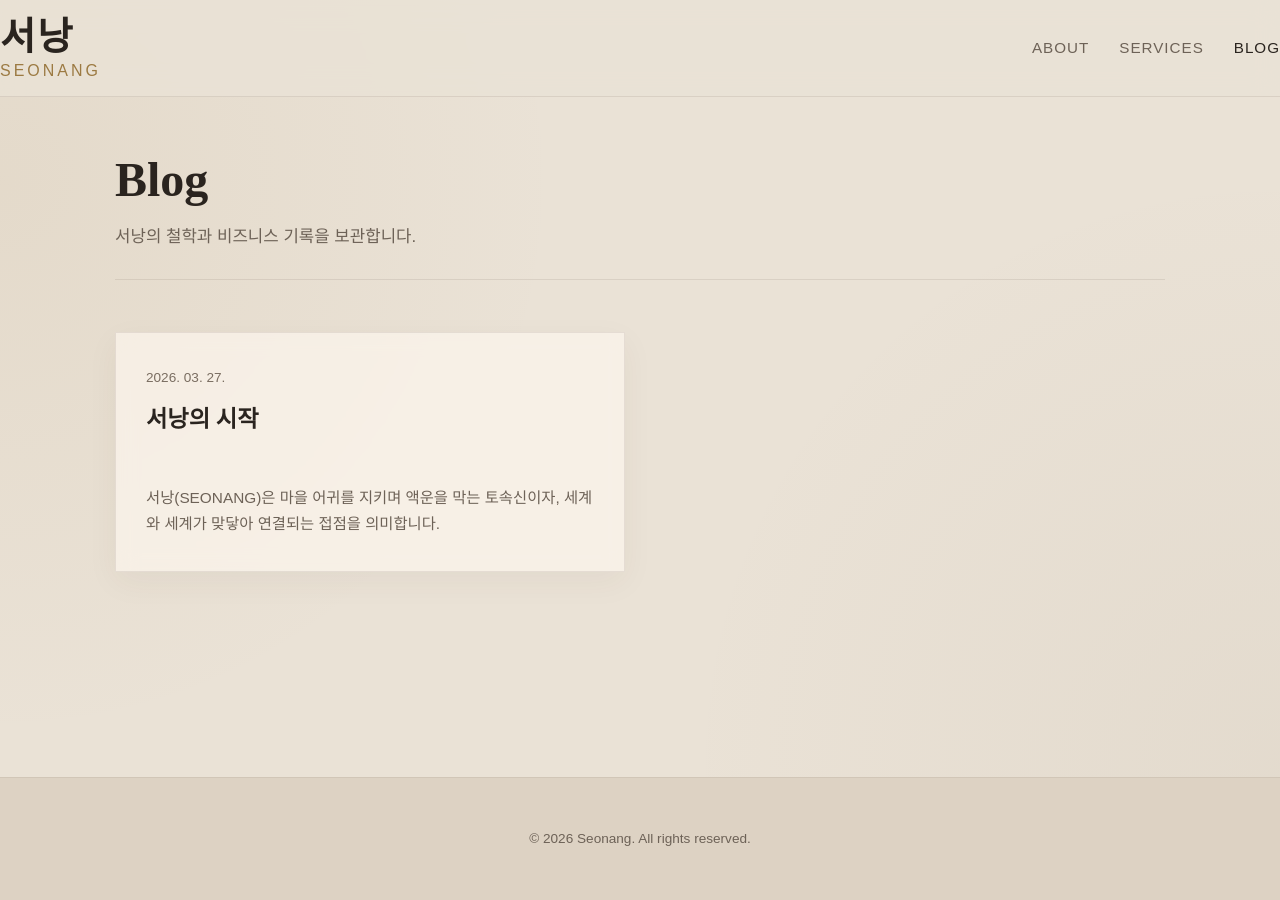
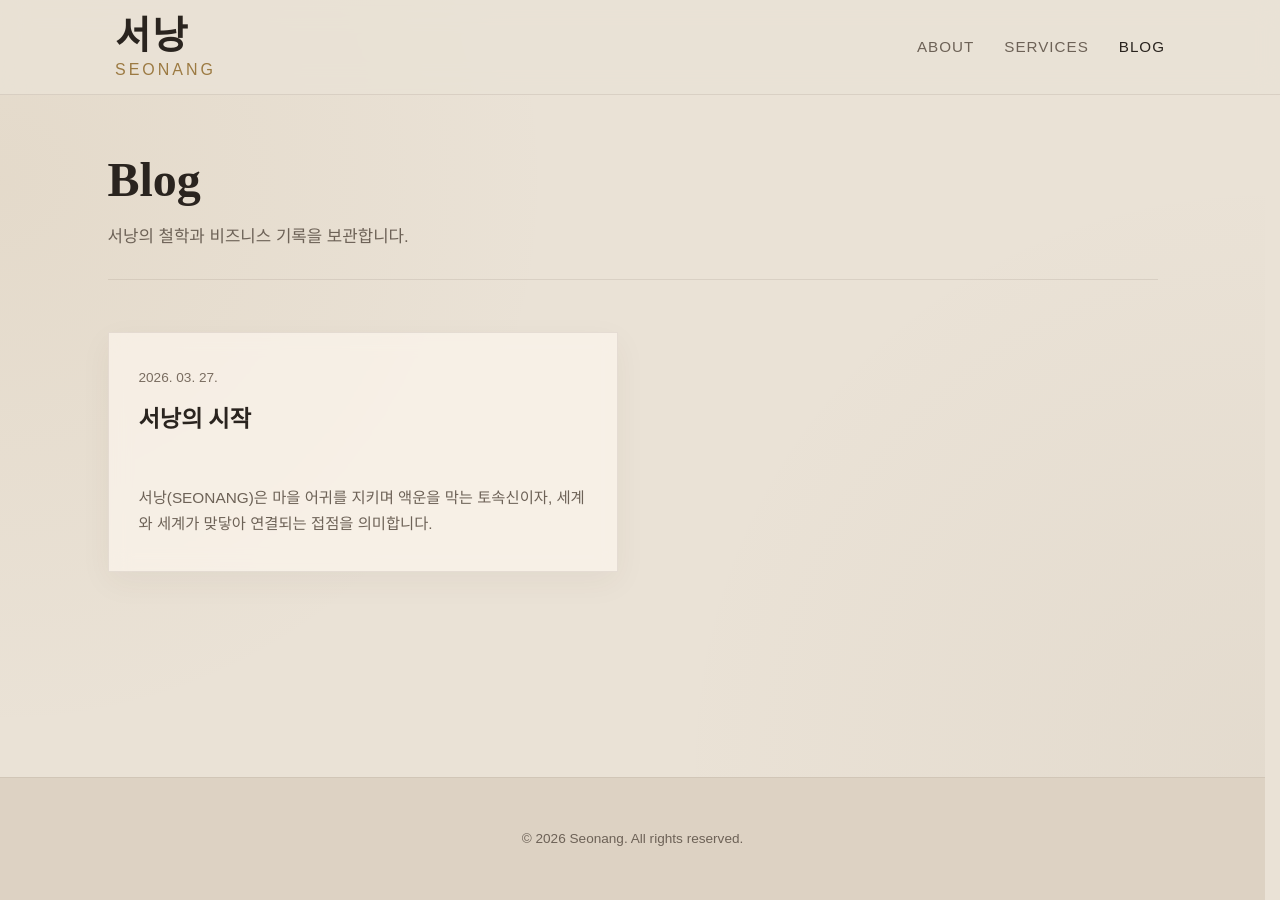
Before and after one commit to seonang/seonang.github.io, a Jekyll site: the page built from blog.html, in a window 1280 px wide. Built offline with Jekyll 4.4.1, drawn with Linux system fonts in a browser that asks for light colours; some web fonts are replaced.

Commit message:
Update site.css

```diff
--- a/assets/css/site.css
+++ b/assets/css/site.css
@@ -4,31 +4,24 @@
 :root {
     --bg: #EAE2D6;
     --bg-strong: #DDD2C3;
-    --surface: rgba(255, 248, 240, 0.62);
-    --surface-strong: rgba(255, 250, 244, 0.82);
-
     --text: #2F2923;
     --text-strong: #2A241F;
     --text-muted: #6D6257;
     --accent: #9C7A42;
-
     --border: rgba(70, 55, 38, 0.10);
     --border-soft: rgba(70, 55, 38, 0.08);
-
     --header-height: 96px;
     --header-padding-y: 15px;
-    --footer-padding-y: 50px;
-
-    /* 핵심: 모든 페이지가 공유하는 단 하나의 기준점 */
-    --shell-max-width: 1180px;
-    --shell-pad: clamp(24px, 4vw, 56px);
-
+    --page-gutter: 5%;
     --content-width: 1050px;
     --post-width: 860px;
+    --footer-padding-y: 50px;
 }
 
 html {
     scroll-behavior: smooth;
+    overflow-y: scroll;
+    scrollbar-gutter: stable;
 }
 
 html, body {
@@ -52,34 +45,15 @@ body {
     flex-direction: column;
 }
 
+body.post-template {
+    line-height: 1.8;
+}
+
 h1, h2, h3, h4, .serif {
     font-family: 'Noto Serif KR', serif;
     font-weight: 600;
 }
 
-*,
-*::before,
-*::after {
-    box-sizing: border-box;
-}
-
-img,
-video {
-    max-width: 100%;
-}
-
-.site-main {
-    flex: 1;
-    display: block;
-}
-
-/* 모든 페이지에서 헤더/푸터/본문의 기준점 */
-.site-shell {
-    width: min(var(--shell-max-width), calc(100% - (var(--shell-pad) * 2)));
-    margin: 0 auto;
-}
-
-/* Header */
 .site-header {
     position: fixed;
     top: 0;
@@ -90,13 +64,17 @@ video {
     backdrop-filter: blur(14px);
     border-bottom: 1px solid var(--border);
     z-index: 1000;
+    box-sizing: border-box;
 }
 
 .site-header-inner {
+    max-width: calc(var(--content-width) + (var(--page-gutter) * 2));
+    margin: 0 auto;
+    padding: 0 var(--page-gutter);
+    box-sizing: border-box;
     display: flex;
     justify-content: space-between;
     align-items: center;
-    min-height: calc(var(--header-height) - (var(--header-padding-y) * 2));
 }
 
 .nav-logo {
@@ -136,7 +114,7 @@ video {
     font-size: 0.95rem;
     text-transform: uppercase;
     letter-spacing: 1px;
-    transition: color 0.3s ease;
+    transition: color 0.3s;
     white-space: nowrap;
 }
 
@@ -145,43 +123,45 @@ video {
     color: var(--text-strong);
 }
 
-/* Footer */
-.site-footer {
-    margin-top: auto;
-    background-color: var(--bg-strong);
-    border-top: 1px solid var(--border-soft);
-    padding: var(--footer-padding-y) 0;
-    text-align: center;
-    color: var(--text-muted);
-    font-size: 0.85rem;
-    font-weight: 300;
+.site-main {
+    flex: 1;
+    display: block;
 }
 
-.site-footer p {
-    margin: 0;
-}
-
-/* Shared section spacing */
-.section {
-    padding: 50px 0;
+section {
+    padding: 50px var(--page-gutter);
+    box-sizing: border-box;
 }
 
 .section-inner,
-.hero-inner,
-.page-inner {
+.hero-inner {
     max-width: var(--content-width);
+    margin: 0 auto;
     width: 100%;
-    margin: 0 auto;
+}
+
+.section-title {
+    font-size: 2.2rem;
+    margin-bottom: 15px;
+    color: var(--text-strong);
+}
+
+.section-desc {
+    color: var(--text-muted);
+    font-size: 1.05rem;
+    margin-bottom: 56px;
+    font-weight: 300;
 }
 
 /* Home */
 #about {
     position: relative;
-    min-height: 100vh;
-    padding-top: calc(var(--header-height) + 40px);
+    min-height: 76vh;
     display: flex;
     align-items: center;
     overflow: hidden;
+    isolation: isolate;
+    padding-top: calc(var(--header-height) + 40px);
 }
 
 .bg-video {
@@ -190,107 +170,98 @@ video {
     width: 100%;
     height: 100%;
     object-fit: cover;
+    z-index: 0;
+    filter: brightness(1.1);
 }
 
 .video-overlay {
     position: absolute;
     inset: 0;
-    background: rgba(234, 226, 214, 0.56);
-    backdrop-filter: blur(1px);
+    background: linear-gradient(rgba(10, 10, 10, 0.32), rgba(10, 10, 10, 0.58));
+    z-index: 1;
 }
 
 .hero-inner {
     position: relative;
-    z-index: 1;
+    z-index: 2;
+    display: flex;
+    flex-direction: column;
+    align-items: flex-start;
 }
 
 .hero-headline {
-    font-size: clamp(2.2rem, 5vw, 4.2rem);
-    line-height: 1.24;
-    margin: 0 0 34px 0;
-    color: var(--text-strong);
-    max-width: 780px;
+    font-size: 3.2rem;
+    color: #ffffff;
+    margin: 0 0 28px 0;
     word-break: keep-all;
+    line-height: 1.3;
+    text-align: left;
 }
 
 .definition-box {
-    display: inline-flex;
-    align-items: baseline;
-    flex-wrap: wrap;
-    gap: 8px 10px;
-    padding: 20px 24px;
-    background: rgba(255, 248, 240, 0.50);
-    border: 1px solid var(--border);
-    backdrop-filter: blur(8px);
-    margin-bottom: 28px;
+    border-top: 1px solid rgba(255,255,255,0.34);
+    border-bottom: 1px solid rgba(255,255,255,0.34);
+    padding: 20px 0;
+    max-width: 600px;
+    width: 100%;
+    text-align: left;
+    margin-bottom: 15px;
+    background: transparent;
 }
 
 .definition-box h1 {
+    font-size: 2.5rem;
     margin: 0;
-    font-size: 1.7rem;
-    color: var(--text-strong);
+    display: inline;
+    color: #ffffff;
 }
 
 .definition-box .pos {
-    color: var(--text-muted);
-    font-size: 0.92rem;
+    margin-left: 10px;
+    color: rgba(255,255,255,0.74);
+    font-size: 1rem;
     font-weight: 300;
 }
 
 .definition-box ol {
-    margin: 10px 0 0 18px;
+    margin: 12px 0 0 20px;
     padding: 0;
-    width: 100%;
-    color: var(--text);
-    font-weight: 300;
+    color: rgba(255,255,255,0.84);
+    font-size: 1rem;
+    line-height: 1.8;
 }
 
 .hero-subtext {
-    font-size: 1.12rem;
-    color: #3D352E;
+    margin: 0;
+    color: rgba(255,255,255,0.88);
+    font-size: 1.08rem;
+    line-height: 1.9;
     max-width: 720px;
-    line-height: 1.9;
-    margin: 0;
+    text-align: left;
     word-break: keep-all;
 }
 
-.section-title {
-    font-size: 2.2rem;
-    margin: 0 0 15px 0;
-    color: var(--text-strong);
-}
-
-.section-desc {
-    color: var(--text-muted);
-    font-size: 1.05rem;
-    margin: 0 0 56px 0;
-    font-weight: 300;
-}
-
+/* Services */
 .grid-container {
     display: grid;
     grid-template-columns: repeat(3, minmax(0, 1fr));
     gap: 24px;
 }
 
-.service-card,
-.carousel-card,
-.post-card {
-    background: var(--surface);
+.service-card {
+    background: rgba(255, 248, 240, 0.62);
     backdrop-filter: blur(10px);
     border: 1px solid var(--border);
+    padding: 28px 24px;
     box-shadow: 0 10px 30px rgba(80, 62, 38, 0.05);
-}
-
-.service-card {
-    padding: 28px 24px;
+    box-sizing: border-box;
 }
 
 .service-card h3 {
     margin-top: 0;
     margin-bottom: 14px;
     color: var(--text-strong);
-    font-size: 1.3rem;
+    font-size: 1.28rem;
 }
 
 .service-card p {
@@ -300,6 +271,7 @@ video {
     line-height: 1.75;
 }
 
+/* Archive */
 .carousel-wrapper {
     position: relative;
 }
@@ -308,9 +280,12 @@ video {
     display: flex;
     gap: 20px;
     overflow-x: auto;
+    scroll-snap-type: x mandatory;
     scroll-behavior: smooth;
+    padding: 10px 0;
+    width: 100%;
+    -ms-overflow-style: none;
     scrollbar-width: none;
-    padding: 2px 0;
 }
 
 .carousel-track::-webkit-scrollbar {
@@ -318,47 +293,49 @@ video {
 }
 
 .carousel-card {
-    flex: 0 0 calc((100% - 40px) / 3);
-    min-height: 250px;
-    padding: 28px 24px;
+    flex: 0 0 calc(33.333% - 14px);
+    min-width: 300px;
+    background: rgba(255, 248, 240, 0.62);
+    backdrop-filter: blur(10px);
+    border: 1px solid var(--border);
+    padding: 35px 30px;
+    scroll-snap-align: start;
     cursor: pointer;
-    transition: all 0.4s ease;
+    transition: all 0.4s;
+    display: flex;
+    flex-direction: column;
+    justify-content: space-between;
+    box-shadow: 0 10px 30px rgba(80, 62, 38, 0.05);
+    box-sizing: border-box;
 }
 
-.carousel-card:hover,
-.post-card:hover {
+.carousel-card:hover {
+    border-color: rgba(156, 122, 66, 0.35);
     transform: translateY(-4px);
-    border-color: rgba(156, 122, 66, 0.35);
-    background: var(--surface-strong);
+    background: rgba(255, 250, 244, 0.82);
     box-shadow: 0 14px 32px rgba(80, 62, 38, 0.10);
 }
 
-.card-date,
-.post-date {
+.card-date {
     color: #7A6D61;
     font-size: 0.85rem;
-    margin-bottom: 14px;
+    margin-bottom: 15px;
     font-weight: 300;
 }
 
 .card-title {
-    margin: 0 0 16px 0;
-    font-size: 1.32rem;
+    font-size: 1.3rem;
+    margin: 0 0 15px 0;
+    color: var(--text-strong);
     line-height: 1.4;
-    color: var(--text-strong);
-    word-break: keep-all;
 }
 
-.card-excerpt,
-.post-excerpt {
+.card-excerpt {
     color: var(--text-muted);
     font-size: 0.95rem;
     line-height: 1.6;
     margin: 0;
     font-weight: 300;
-}
-
-.card-excerpt {
     display: -webkit-box;
     -webkit-line-clamp: 3;
     -webkit-box-orient: vertical;
@@ -377,12 +354,12 @@ video {
     justify-content: center;
     align-items: center;
     position: absolute;
+    z-index: 10;
+    transition: all 0.3s;
+    font-size: 1.2rem;
+    backdrop-filter: blur(6px);
     top: 50%;
     transform: translateY(-50%);
-    z-index: 10;
-    transition: all 0.3s ease;
-    font-size: 1.2rem;
-    backdrop-filter: blur(6px);
 }
 
 .carousel-btn:hover {
@@ -400,8 +377,14 @@ video {
 
 /* Blog */
 .blog-page {
-    padding-top: calc(var(--header-height) + 54px);
-    padding-bottom: 100px;
+    padding: calc(var(--header-height) + 54px) var(--page-gutter) 100px;
+    box-sizing: border-box;
+}
+
+.page-inner {
+    max-width: var(--content-width);
+    margin: 0 auto;
+    width: 100%;
 }
 
 .page-header {
@@ -436,8 +419,28 @@ video {
     justify-content: space-between;
     min-height: 240px;
     padding: 34px 30px;
+    background: rgba(255, 248, 240, 0.62);
+    backdrop-filter: blur(10px);
+    border: 1px solid var(--border);
     text-decoration: none;
     color: inherit;
+    box-shadow: 0 10px 30px rgba(80, 62, 38, 0.05);
+    transition: all 0.4s ease;
+    box-sizing: border-box;
+}
+
+.post-card:hover {
+    transform: translateY(-4px);
+    border-color: rgba(156, 122, 66, 0.35);
+    background: rgba(255, 250, 244, 0.82);
+    box-shadow: 0 14px 32px rgba(80, 62, 38, 0.10);
+}
+
+.post-date {
+    color: #7A6D61;
+    font-size: 0.85rem;
+    margin-bottom: 14px;
+    font-weight: 300;
 }
 
 .post-card-title {
@@ -449,34 +452,44 @@ video {
 }
 
 .post-excerpt {
+    margin: 0;
+    color: var(--text-muted);
     font-size: 0.96rem;
     line-height: 1.7;
+    font-weight: 300;
 }
 
 .empty-state {
     padding: 44px 38px;
-    background: var(--surface);
+    background: rgba(255, 248, 240, 0.62);
     border: 1px solid var(--border);
     color: var(--text-muted);
     font-weight: 300;
+    box-sizing: border-box;
 }
 
 /* Post */
 .post-page {
-    padding-top: calc(var(--header-height) + 54px);
-    padding-bottom: 90px;
+    padding: calc(var(--header-height) + 54px) var(--page-gutter) 90px;
+    box-sizing: border-box;
 }
 
 .post-wrap {
     max-width: var(--post-width);
+    margin: 0 auto;
     width: 100%;
-    margin: 0 auto;
 }
 
 .post-header {
     margin-bottom: 48px;
     padding-bottom: 28px;
     border-bottom: 1px solid var(--border);
+}
+
+body.post-template .post-date {
+    font-size: 0.95rem;
+    font-weight: 300;
+    margin-bottom: 12px;
 }
 
 .post-title {
@@ -570,25 +583,49 @@ video {
     color: var(--text-strong);
 }
 
-/* Responsive */
+/* Footer */
+.site-footer {
+    margin-top: auto;
+    background-color: var(--bg-strong);
+    border-top: 1px solid var(--border-soft);
+    padding: var(--footer-padding-y) var(--page-gutter);
+    text-align: center;
+    color: var(--text-muted);
+    font-size: 0.85rem;
+    font-weight: 300;
+    box-sizing: border-box;
+}
+
+.site-footer p {
+    margin: 0;
+}
+
 @media (max-width: 900px) {
-    .grid-container {
-        grid-template-columns: 1fr;
-    }
-
     .post-grid {
         grid-template-columns: 1fr;
-    }
-
-    .carousel-card {
-        flex: 0 0 calc((100% - 20px) / 2);
     }
 }
 
 @media (max-width: 768px) {
     :root {
         --header-height: 88px;
-        --shell-pad: 20px;
+    }
+
+    .carousel-card {
+        flex: 0 0 100%;
+    }
+
+    .carousel-btn {
+        display: none;
+    }
+
+    .hero-headline {
+        font-size: 2.2rem;
+    }
+
+    #about {
+        min-height: 70vh;
+        padding-top: calc(var(--header-height) + 32px);
     }
 
     .nav-logo .serif {
@@ -600,20 +637,13 @@ video {
         font-size: 0.88rem;
     }
 
-    #about {
-        min-height: 70vh;
-        padding-top: calc(var(--header-height) + 32px);
-    }
-
-    .hero-headline,
-    .page-title,
-    .post-title {
-        font-size: 2.2rem;
-    }
-
     .blog-page {
         padding-top: calc(var(--header-height) + 40px);
         padding-bottom: 80px;
+    }
+
+    .page-title {
+        font-size: 2.2rem;
     }
 
     .post-page {
@@ -621,15 +651,11 @@ video {
         padding-bottom: 70px;
     }
 
+    .post-title {
+        font-size: 2.2rem;
+    }
+
     .post-content {
         font-size: 1rem;
     }
-
-    .carousel-card {
-        flex: 0 0 100%;
-    }
-
-    .carousel-btn {
-        display: none;
-    }
 }
```
